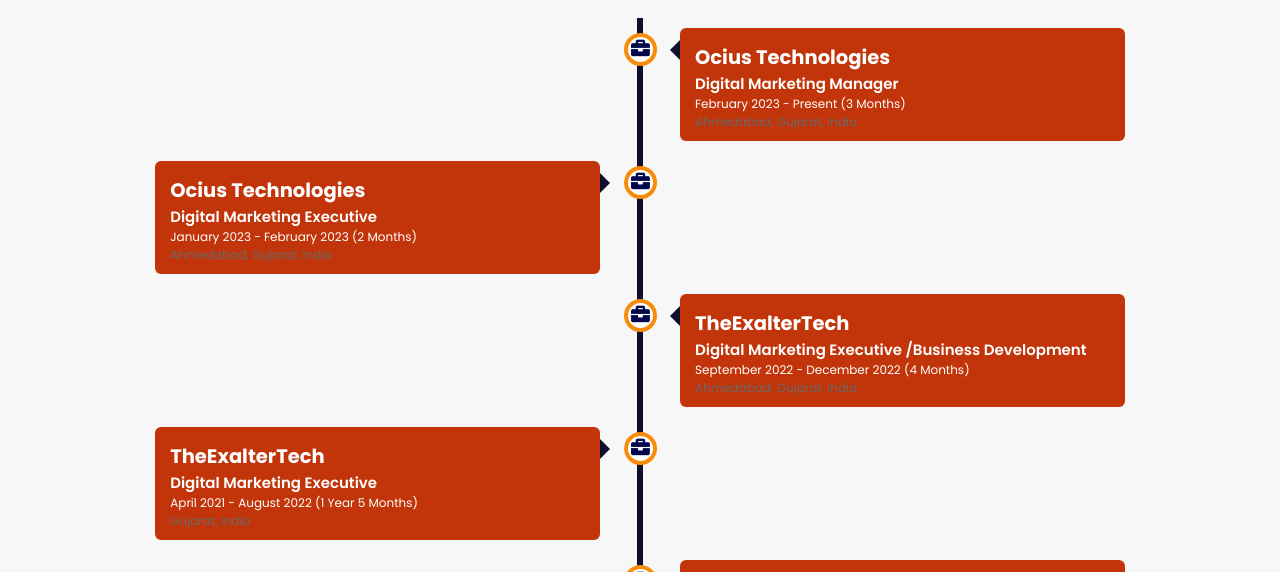
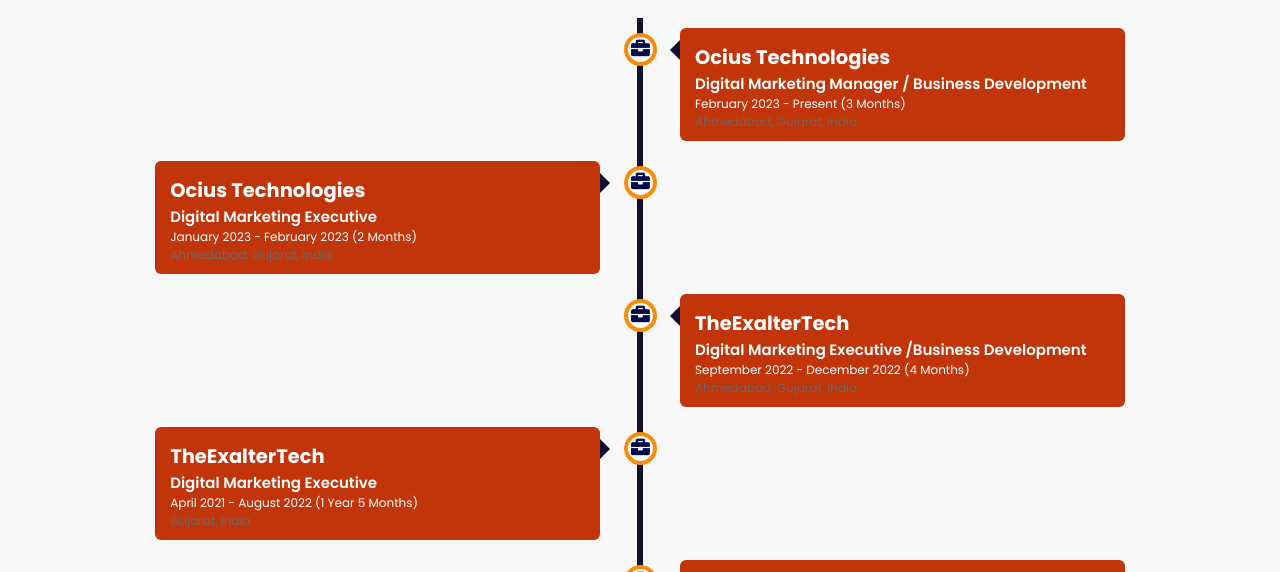
Before and after one commit to MohammadAli440/Aglodiya_Mohamadali_portfolio-, a plain HTML site: page experience/index.html in a window 1280 px wide. Shown: the part 148-720 px from the top of the page. Drawn offline with nearby package versions, Linux system fonts and the light colour scheme.

Commit message:
Index.html

```diff
--- a/experience/index.html
+++ b/experience/index.html
@@ -55,7 +55,7 @@
             <h2>Ocius Technologies</h2>
           </div>
           <div class="desc">
-            <h3>Digital Marketing Manager</h3>
+            <h3> Digital Marketing Manager / Business Development </h3>
             <p>February 2023 - Present (3 months)
             </p>
             <p style="color: #696969;">Ahmedabad, Gujarat, India</p>
```
